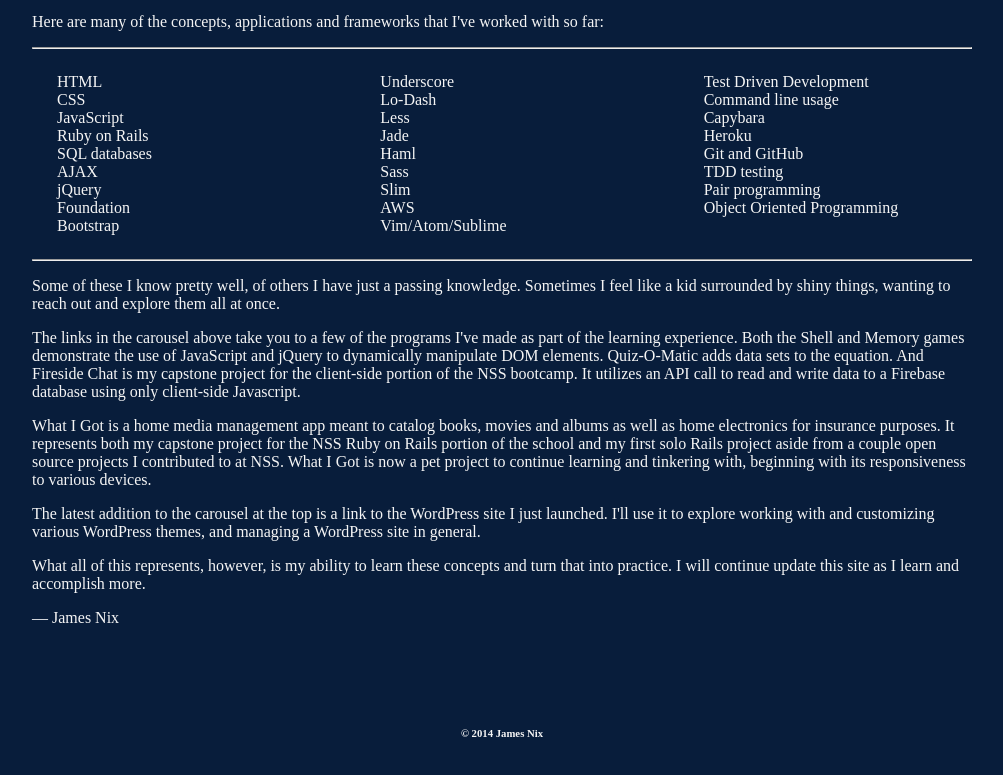
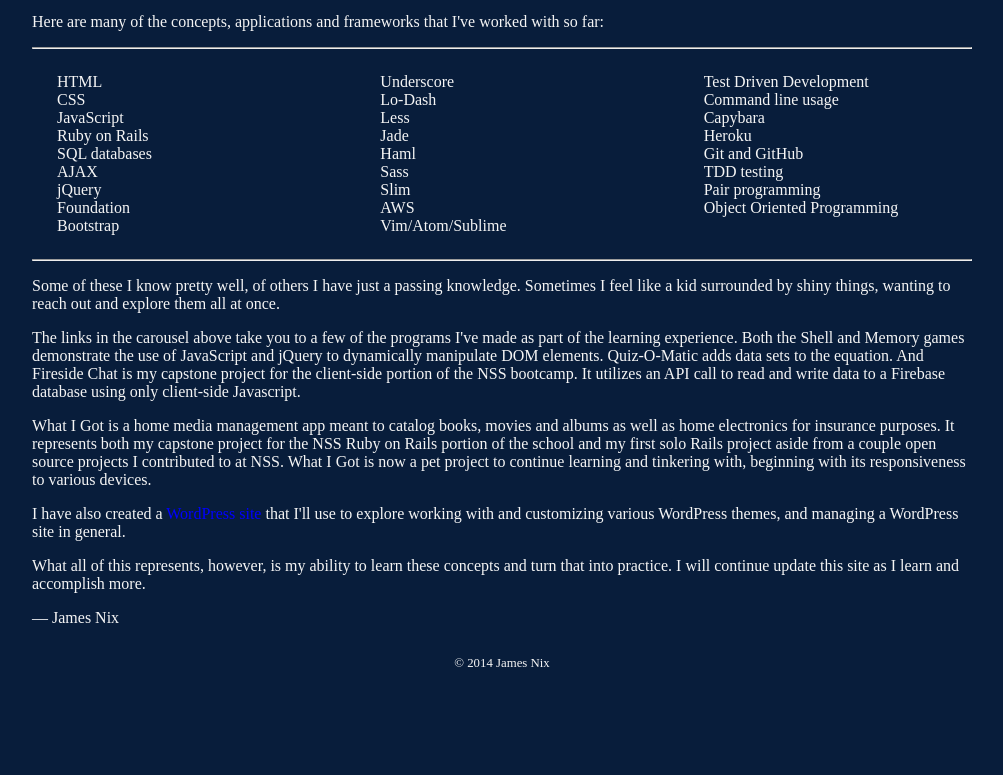
Before and after one commit to JamesNix/portfolio, a website: page app/about.jade in a window 1280 px wide. Shown: the part 439-1214 px from the top of the page, without its empty margins (138-1141 px from the left). After the commit the page ends 1110 px from the top, so only its background shows below. Drawn offline with nearby package versions, Linux system fonts and the light colour scheme; files that its build step writes are made by us from their sources; a web font is replaced by a local one.

Commit message:
Fixed copy, WordPress link, copyright notice

```diff
--- a/app/about.jade
+++ b/app/about.jade
@@ -111,9 +111,8 @@
           and tinkering with, beginning with its responsiveness to various devices.
 
         p.
-          The latest addition to the carousel at the top is a link to the WordPress site I just launched.
-          I'll use it to explore working with and customizing various WordPress themes, and managing a
-          WordPress site in general.
+          I have also created a <a href="http://jamesnix.co">WordPress site</a> that I'll use to explore working with and customizing
+          various WordPress themes, and managing a WordPress site in general.
 
         p.
           What all of this represents, however, is my ability to learn these concepts and turn
@@ -122,7 +121,7 @@
         p — James Nix
 
     footer
-      h6#copyright &copy; 2014 James Nix
+      small#copyright &copy; 2014 James Nix
 
     script(src='/js/vendor/moment.js')
     script(src='/js/source/main.js')
--- a/app/contact.jade
+++ b/app/contact.jade
@@ -70,8 +70,7 @@
               i(class='fa fa-twitter-square fa-1x button')  Twitter
           br
     footer
-      h6#copyright &copy; 2014 James Nix
+      small#copyright &copy; 2014 James Nix
 
-    //- script(src='/js/vendor/jquery.js')
     script(src='/js/vendor/moment.js')
     script(src='/js/source/main.js')
--- a/app/css/app.less
+++ b/app/css/app.less
@@ -23,6 +23,11 @@
   :hover {
     color: lightgray;
   }
+}
+
+p > a {
+  text-decoration: none;
+  color: blue;
 }
 
 img {
@@ -81,6 +86,12 @@
   }
 }
 
+#copyright {
+  color: @text;
+  position: absolute;
+  left: 50%;
+  transform: translate(-50%, -50%);
+}
 
 // Portfolio page
 
@@ -116,14 +127,17 @@
 }
 
 // About page, .row and .col-md-4 styles selectively taken from Bootstrap.min.css
+
 .row {
   margin-left: -15px;
   margin-right: -15px
 }
+
 .row:before, .row:after {
   content: " ";
   display: table;
 }
+
 .row:after {
   clear: both;
 }
@@ -153,9 +167,3 @@
   clear: both;
   padding-top: 20px;
 }
-
-#copyright {
-  margin: 5%;
-  color: @text;
-  text-align: center;
-}
--- a/app/index.jade
+++ b/app/index.jade
@@ -60,7 +60,8 @@
               img(src='/media/shell-710-444.png', alt='screenshot of shell game')
             p Shell game - a JavaScript shell game
     footer
-      h6#copyright &copy; 2014 James Nix
+      <!-- h6#copyright &copy; 2014 James Nix -->
+      small#copyright &copy; 2014 James Nix
 
     script(src='/js/vendor/jquery.js')
     script(src='/js/vendor/bootstrap.min.js')
```
Also changed, not shown: public/about.html, public/contact.html, public/css/app.css, public/index.html.
